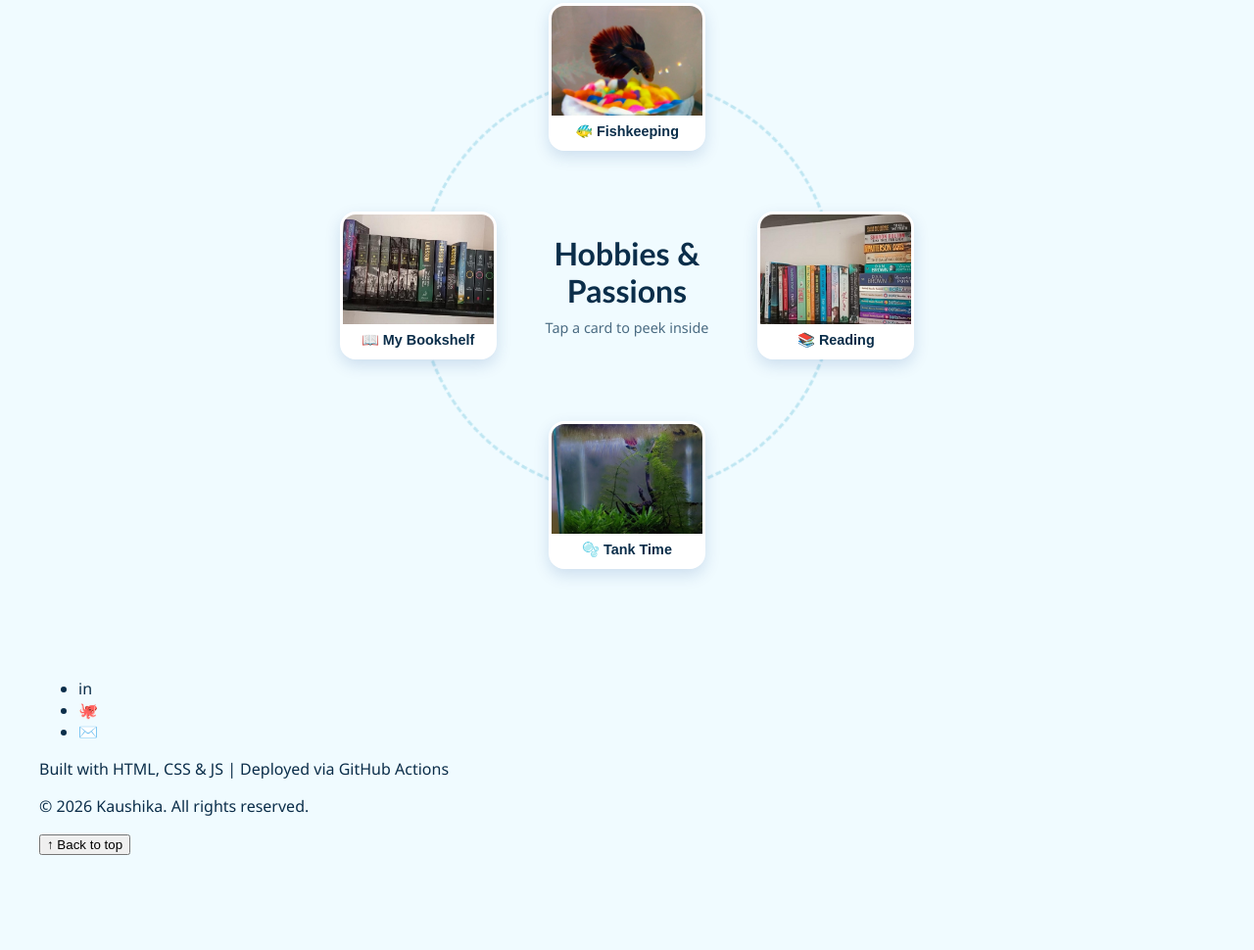
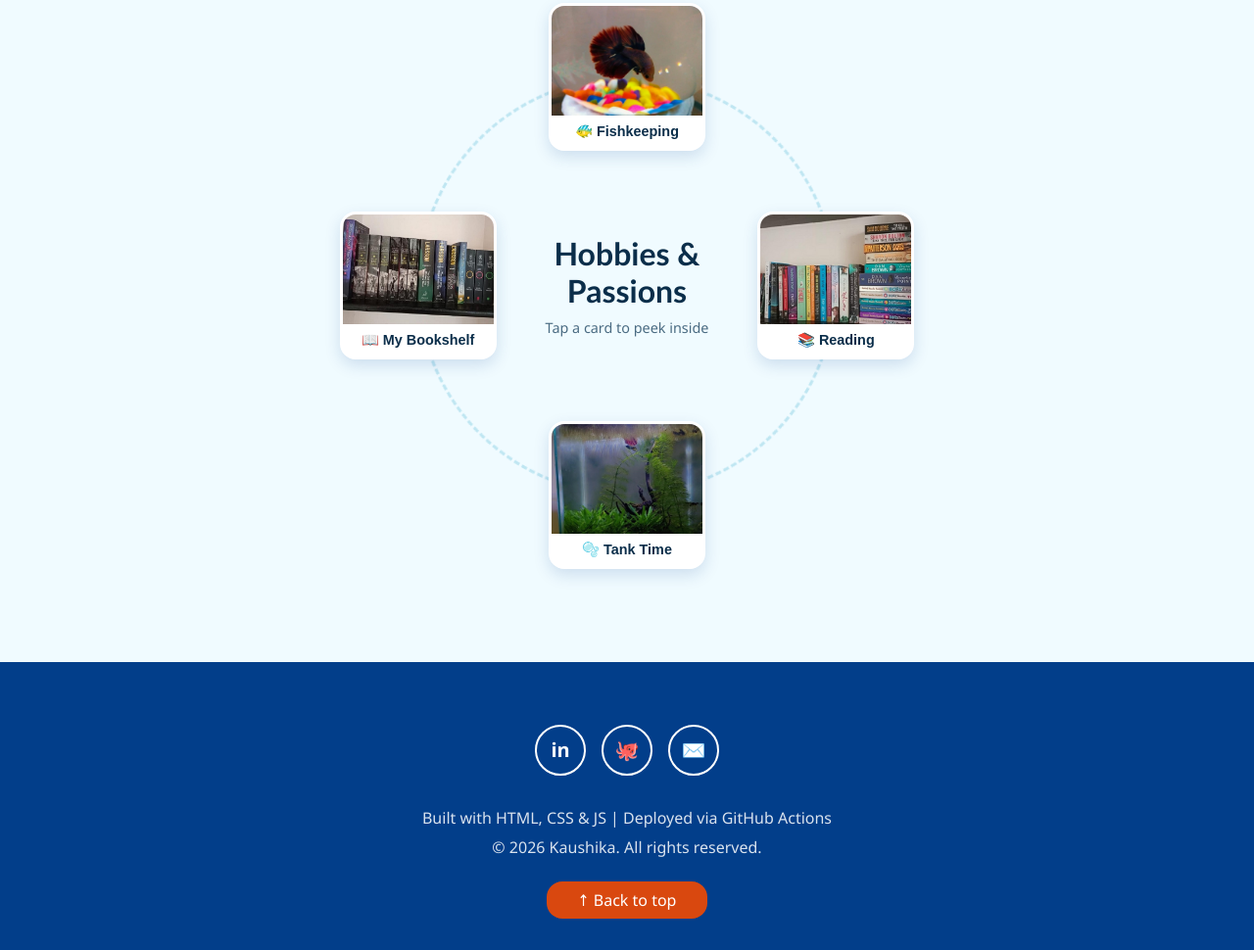
Before and after one commit to kaushika654/profile-website, a plain HTML site: page index.html in a window 1280 px wide. Shown: the part 4059-5029 px from the top of the page at 98% size. Before the commit the page ends 4932 px from the top, so only its background shows below. Drawn offline with Linux system fonts and the light colour scheme.

Commit message:
Style footer using theme variables

```diff
--- a/css/style.css
+++ b/css/style.css
@@ -805,3 +805,63 @@ a {
     max-width: 320px;
   }
 }
+
+/*Footer*/
+.footer {
+  padding: var(--spacing-xl) var(--spacing-md) var(--spacing-lg);
+  color: var(--color-text-inverse);
+  text-align: center;
+  background: var(--color-primary-dark);
+}
+
+.social-links {
+  display: flex;
+  justify-content: center;
+  gap: var(--spacing-md);
+  margin: 0 0 var(--spacing-lg);
+  padding: 0;
+  list-style: none;
+}
+
+.social-link {
+  display: flex;
+  align-items: center;
+  justify-content: center;
+  width: 3rem;
+  height: 3rem;
+  font-size: 1.25rem;
+  font-weight: 700;
+  color: var(--color-text-inverse);
+  border: 2px solid var(--color-text-inverse);
+  border-radius: 50%;
+  transition: transform var(--transition-speed), background var(--transition-speed);
+}
+
+.social-link:hover {
+  background: var(--color-accent);
+  border-color: var(--color-accent);
+  transform: translateY(-4px) scale(1.1);
+}
+
+.footer-credit,
+.footer-copy {
+  margin: 0 0 var(--spacing-sm);
+  opacity: 0.85;
+}
+
+.back-to-top {
+  margin-top: var(--spacing-md);
+  padding: var(--spacing-sm) var(--spacing-lg);
+  font: inherit;
+  color: var(--color-text-inverse);
+  background: var(--color-accent);
+  border: 0;
+  border-radius: var(--border-radius);
+  cursor: pointer;
+  transition: transform var(--transition-speed), box-shadow var(--transition-speed);
+}
+
+.back-to-top:hover {
+  transform: translateY(-3px);
+  box-shadow: 0 6px 16px var(--color-shadow);
+}
```
